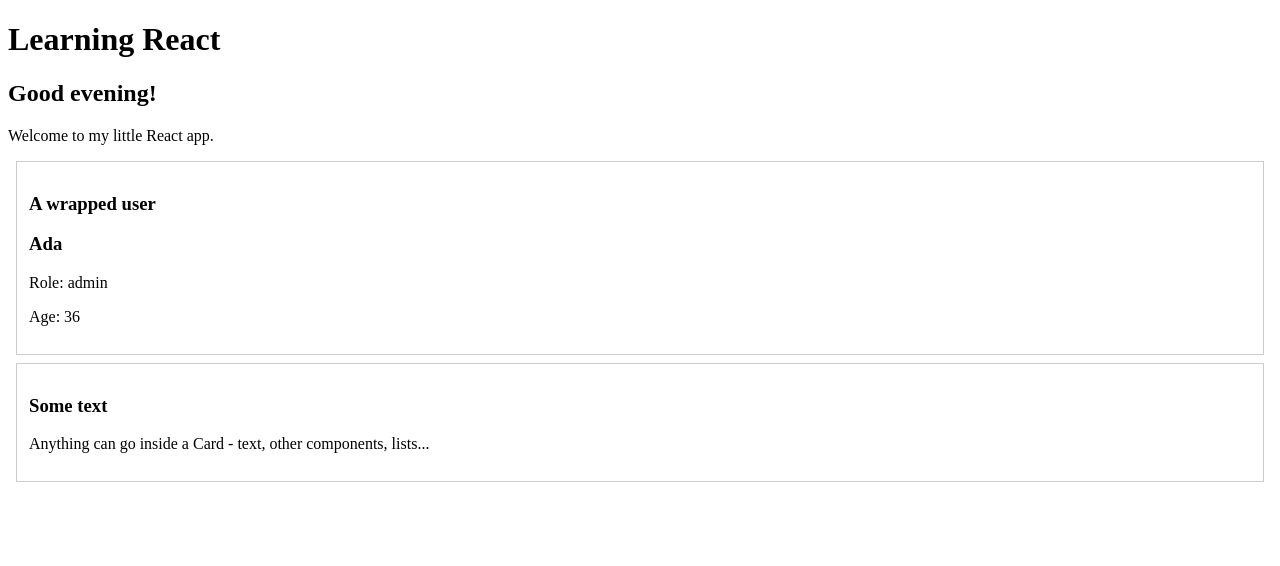
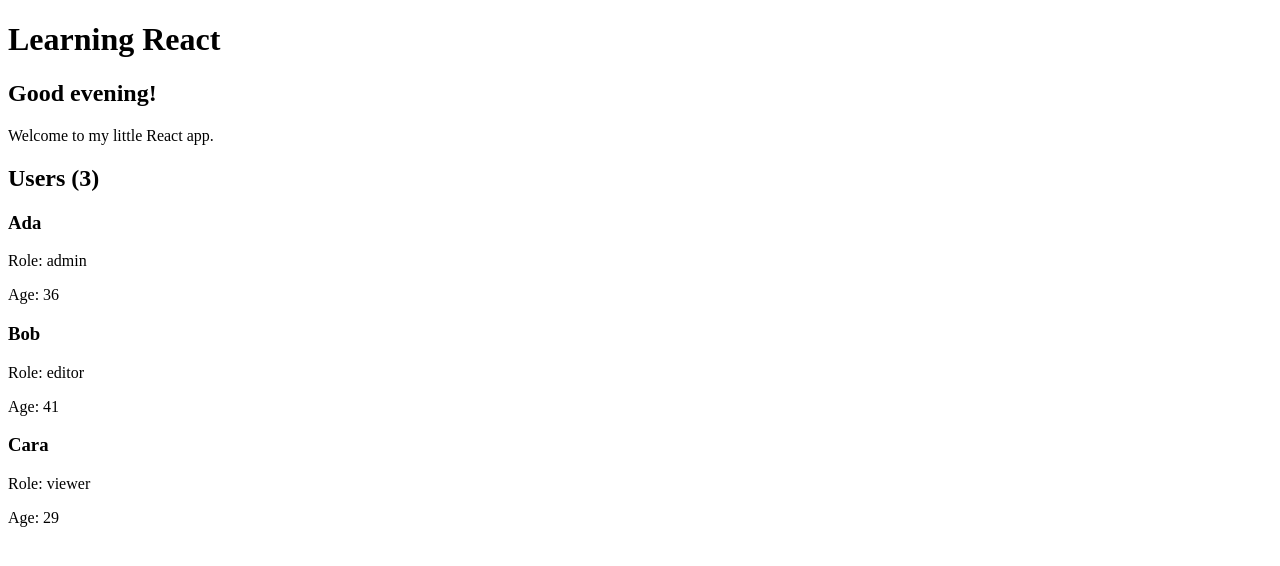
Before and after one commit to kkelichika/react-development, a React (Create React App) app: page / in a window 1280 px wide. Shown: the top 566 px of the page. Built offline with nearby package versions, Linux system fonts and the light colour scheme.

Commit message:
Add rendering lists with map and keys (UserList)

```diff
--- a/src/App.js
+++ b/src/App.js
@@ -3,23 +3,21 @@
 
 import React from "react";
 import Greeting from "./components/Greeting";
-import UserCard from "./components/UserCard";
-import Card from "./components/Card";
+import UserList from "./components/UserList";
+
+// some sample data with stable ids (good for keys)
+const users = [
+  { id: 1, name: "Ada", role: "admin", age: 36 },
+  { id: 2, name: "Bob", role: "editor", age: 41 },
+  { id: 3, name: "Cara", role: "viewer", age: 29 },
+];
 
 function App() {
   return (
     <div>
       <h1>Learning React</h1>
       <Greeting />
-
-      {/* Card wraps whatever I nest inside it (its children) */}
-      <Card title="A wrapped user">
-        <UserCard name="Ada" role="admin" age={36} />
-      </Card>
-
-      <Card title="Some text">
-        <p>Anything can go inside a Card - text, other components, lists...</p>
-      </Card>
+      <UserList users={users} />
     </div>
   );
 }
--- /dev/null
+++ b/src/components/UserList.js
@@ -0,0 +1,29 @@
+// Rendering lists with map() and keys.
+//
+// To show a list, I map an array of data to an array of JSX elements -
+// exactly the map() I used all the time in plain JavaScript.
+//
+// Each element in a list needs a unique "key" prop. React uses keys to
+// track which items changed/added/removed efficiently. Use a stable id,
+// NOT the array index if the list can reorder.
+
+import React from "react";
+import UserCard from "./UserCard";
+
+function UserList({ users }) {
+  if (users.length === 0) {
+    return <p>No users yet.</p>;
+  }
+
+  return (
+    <div className="user-list">
+      <h2>Users ({users.length})</h2>
+      {users.map((user) => (
+        // key should be a stable unique id, here the user's id
+        <UserCard key={user.id} name={user.name} role={user.role} age={user.age} />
+      ))}
+    </div>
+  );
+}
+
+export default UserList;
```
Also changed, not shown: 1 other file (tests, documents, lock files or other folders).
